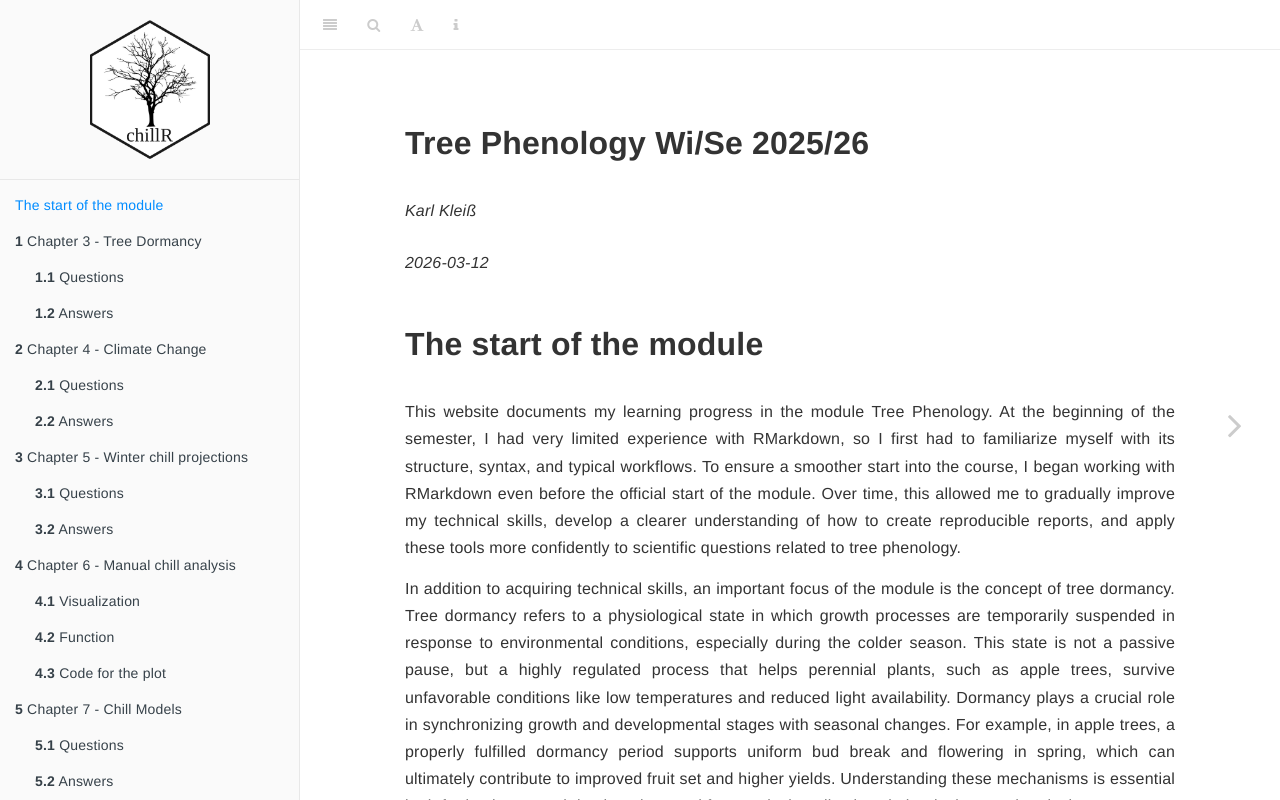
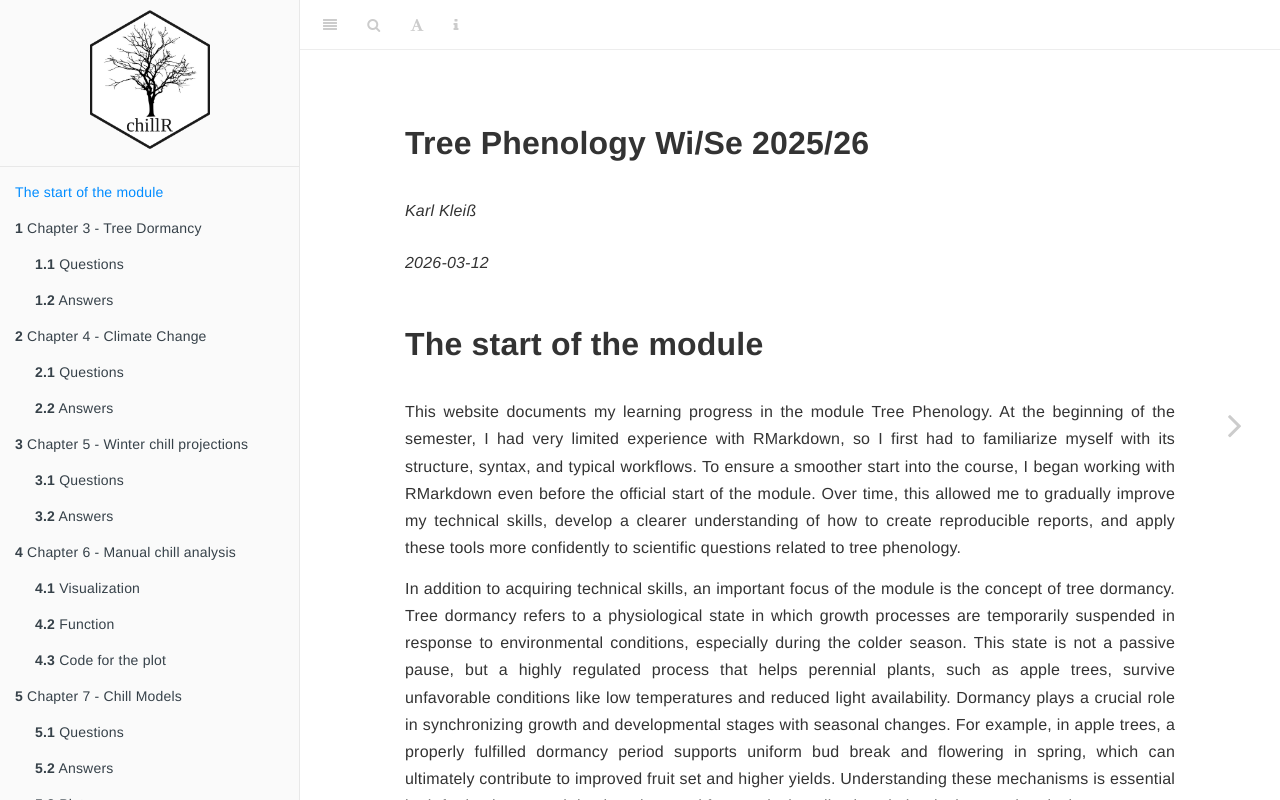
Before and after one commit to DERMEISTERDESINTERNETS/Tree-Phenology, a plain HTML site: page index.html in a window 1280 px wide. Drawn offline with nearby package versions, Linux system fonts and the light colour scheme.

Commit message:
Update style.css

```diff
--- a/style.css
+++ b/style.css
@@ -20,9 +20,11 @@ pre code {
   hyphens: auto;
 }
 
-.book .book-summary img {
-  display: block;
-  margin: 20px auto;
+.book-summary img {
+  display: block !important;
+  margin-left: auto !important;
+  margin-right: auto !important;
+  padding: 10px 0;
 }
 
 /* ---------- Minimal GitBook toolbar ---------- */
```
